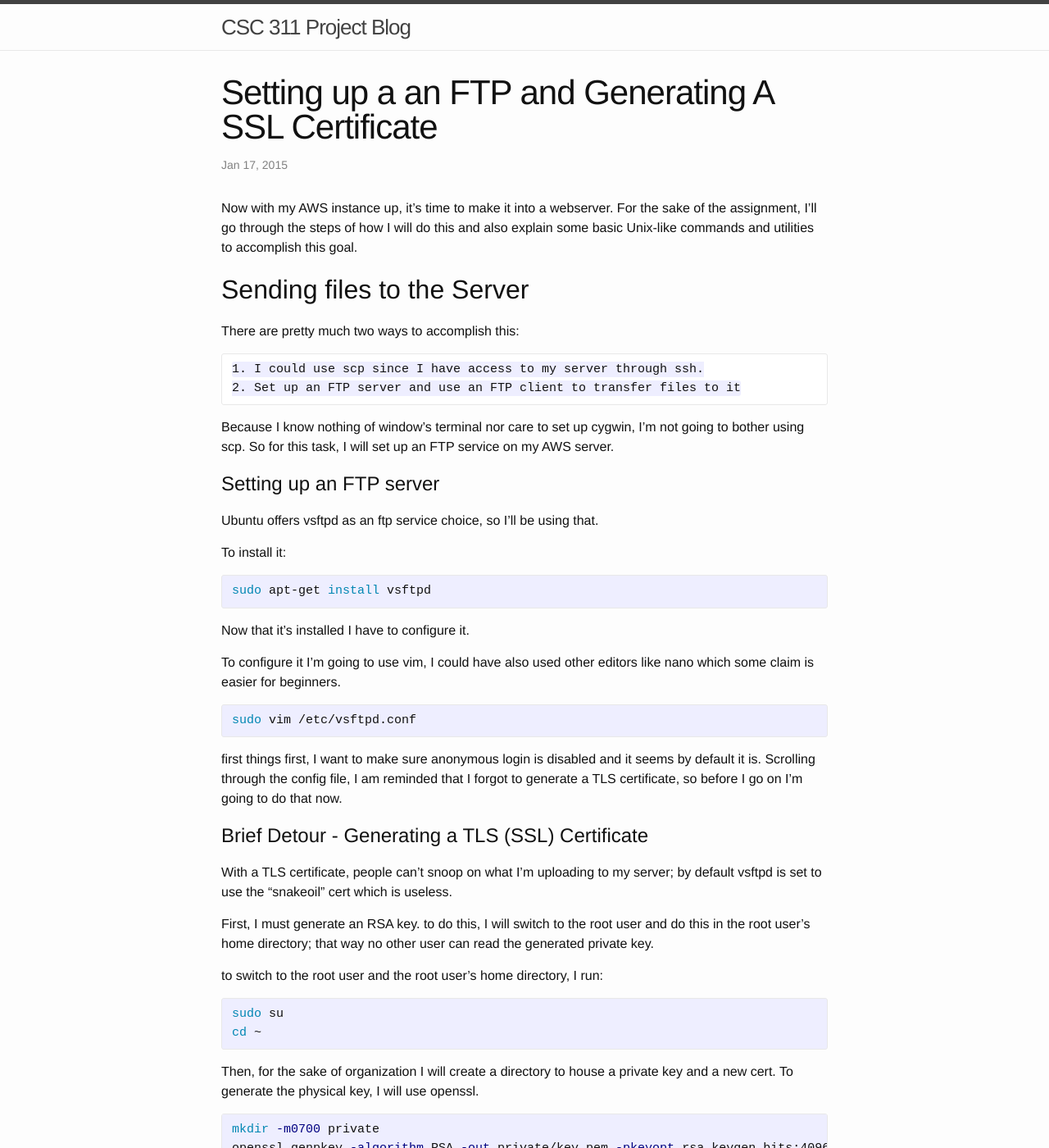
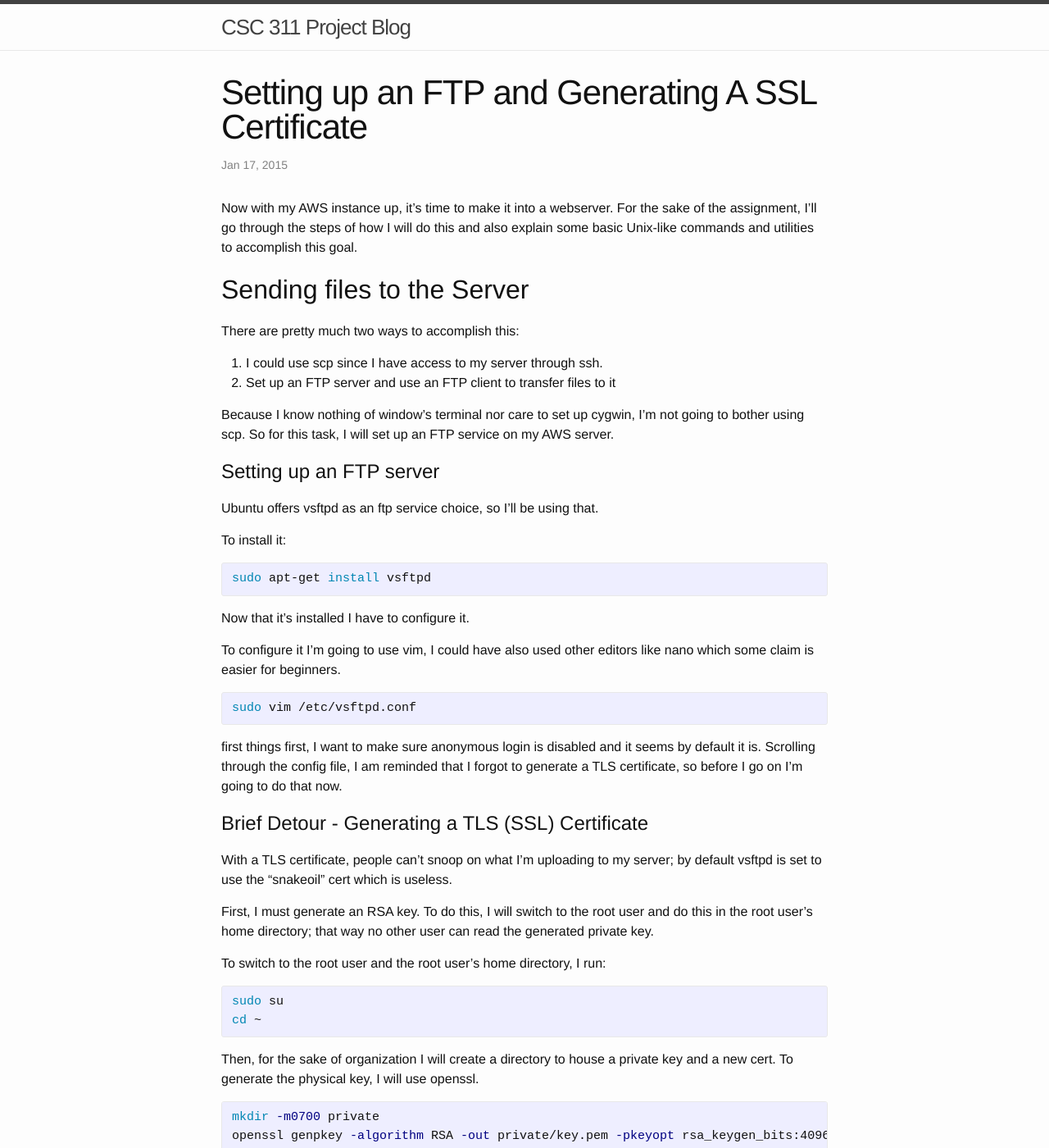
Before and after one commit to adedomin/CSC311-game-design, a Jekyll site: the page built from _posts/2015-01-17-Setting-up-an-FTP-and-Generating-a-x509-cert.md, in a window 1280 px wide and 1400 px high. Shown: the whole window at 82% size. Built offline with Jekyll 4.4.1, drawn with Linux system fonts in a browser that asks for light colours; some of the changed text lies outside the part shown.

```diff
--- a/_posts/2015-01-17-Setting-up-an-FTP-and-Generating-a-x509-cert.md
+++ b/_posts/2015-01-17-Setting-up-an-FTP-and-Generating-a-x509-cert.md
@@ -1,6 +1,6 @@
 ---
 layout: post
-title:  Setting up a an FTP and Generating A SSL Certificate
+title:  Setting up an FTP and Generating A SSL Certificate
 date:   2015-01-17 19:00:01
 ---
 
@@ -11,8 +11,8 @@ Sending files to the Server
 
 There are pretty much two ways to accomplish this:
 
-	1. I could use scp since I have access to my server through ssh.
-	2. Set up an FTP server and use an FTP client to transfer files to it
+ 1. I could use scp since I have access to my server through ssh.
+ 2. Set up an FTP server and use an FTP client to transfer files to it
 
 Because I know nothing of window's terminal nor care to set up cygwin, I'm not going to bother using scp. So for this task, I will set up an FTP service on my AWS server.
 
@@ -42,9 +42,9 @@ Brief Detour - Generating a TLS (SSL) Certificate
 
 With a TLS certificate, people can't snoop on what I'm uploading to my server; by default vsftpd is set to use the "snakeoil" cert which is useless.
 
-First, I must generate an RSA key. to do this, I will switch to the root user and do this in the root user's home directory; that way no other user can read the generated private key.
+First, I must generate an RSA key. To do this, I will switch to the root user and do this in the root user's home directory; that way no other user can read the generated private key.
 
-to switch to the root user and the root user's home directory, I run:
+To switch to the root user and the root user's home directory, I run:
 
 {% highlight bash %}
 sudo su
@@ -101,7 +101,7 @@ Now type exit to log out of the root user and back to the ubuntu user.
 Returning to FTP
 ================
 
-I open up the vsftpd.conf file again, /etc/vsftpd.conf, with vim. I navigate to the bottom of the config file and I set rsa_cert_file and rsa_private_key_file equal to my self signed cert and private key location.
+I open up the vsftpd.conf file again, /etc/vsftpd.conf, with vim. I navigate to the bottom of the config file and I set rsa\_cert\_file and rsa\_private\_key\_file equal to my self signed cert and private key location.
 
 To force tls, I added the following to my config file.
 {% highlight bash %}
```
Also changed, not shown: other parts of _posts/2015-01-17-Setting-up-an-FTP-and-Generating-a-x509-cert.md (+4 -2 lines), _posts/2015-01-16-Setting-up-an-AWS-ec2-instance.md (+4 -4 lines), _posts/2015-01-25-Configuring-a-Webserver.md (+4 -6 lines).
